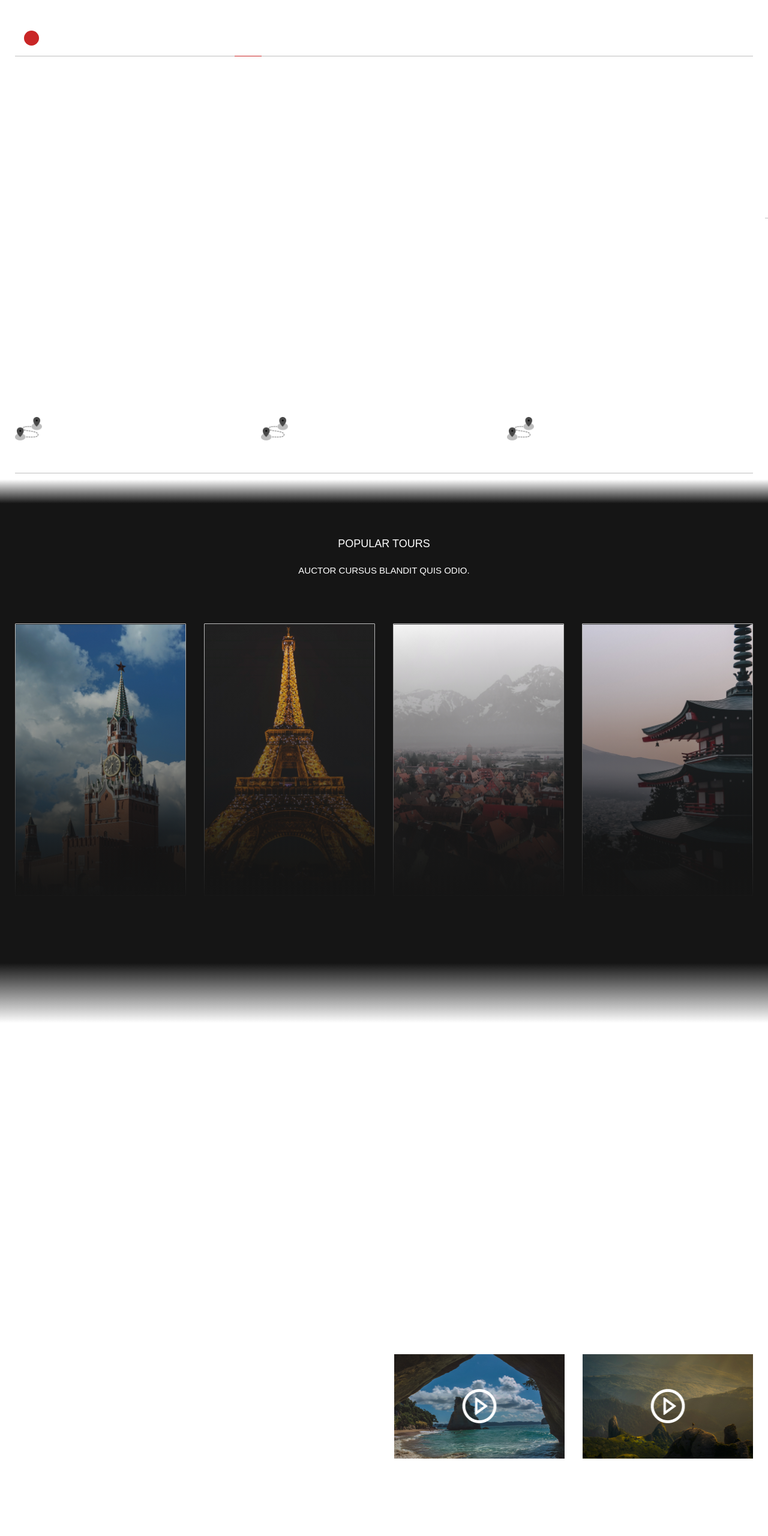
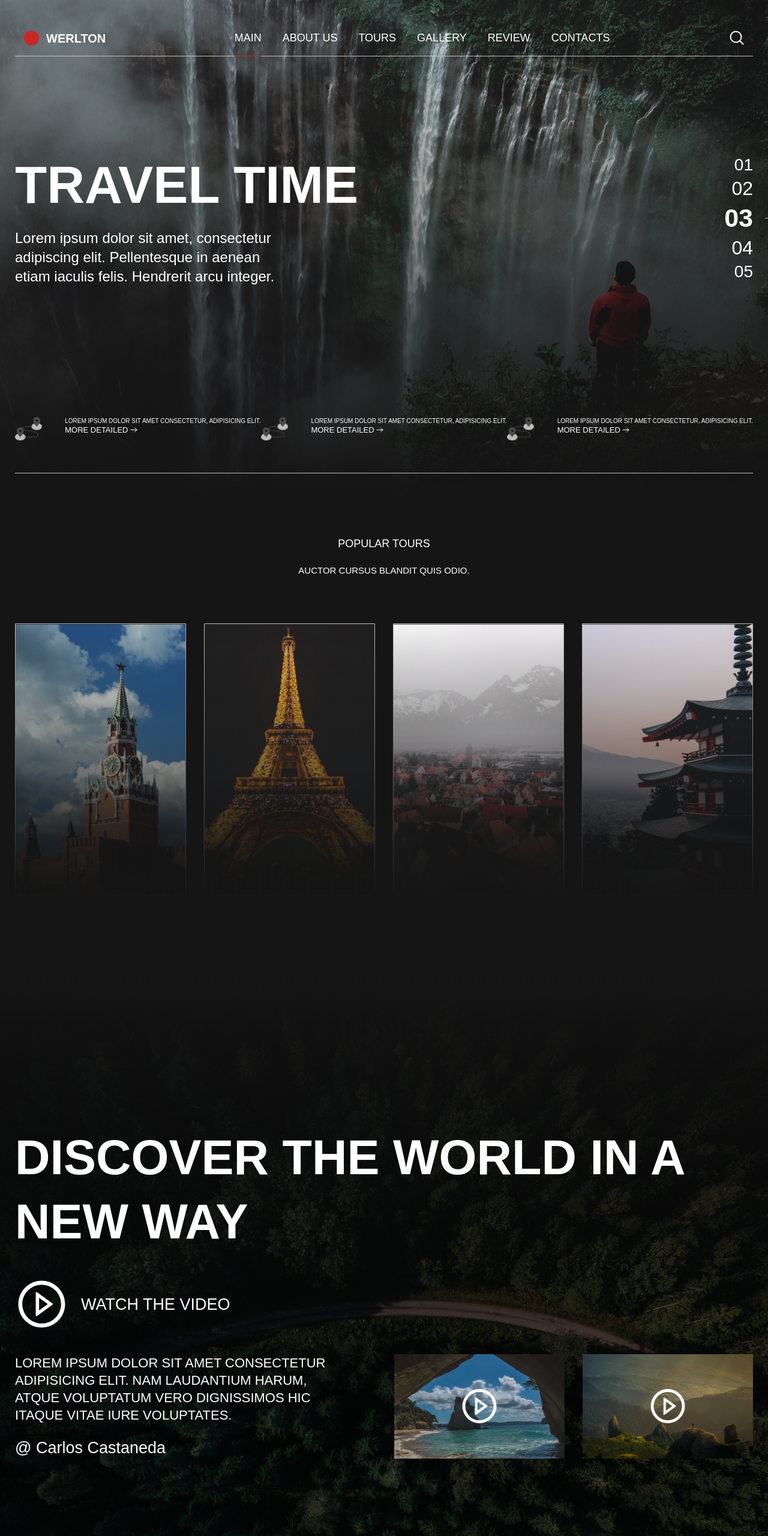
Before and after one commit to ARenatM/Travel, a plain HTML site: page index.html in a window 1280 px wide. Shown: the top 2560 px of the page at 60% size. Drawn offline with Linux system fonts and the light colour scheme; the site is published under a folder, as on GitHub Pages, so addresses that start at the root find nothing.

Commit message:
fix background

```diff
--- a/css/styles.scss
+++ b/css/styles.scss
@@ -169,7 +169,7 @@ header{
   display: flex;
   padding-top: 250px;
   padding-bottom: 50px;
-  background: url(/src/main.jpg) center no-repeat;
+  background: url(../src/main.jpg) center no-repeat;
   color: #fff;
 
   &__wrap{
@@ -393,7 +393,7 @@ header{
 .footer{
   position: relative;
 
-  background: url(/src/footer.jpg) no-repeat center;
+  background: url(../src/footer.jpg) no-repeat center;
   background-size: auto 100%;
   padding-top: 271px;
 
```
Also changed, not shown: css/styles.css, 1 other file.
